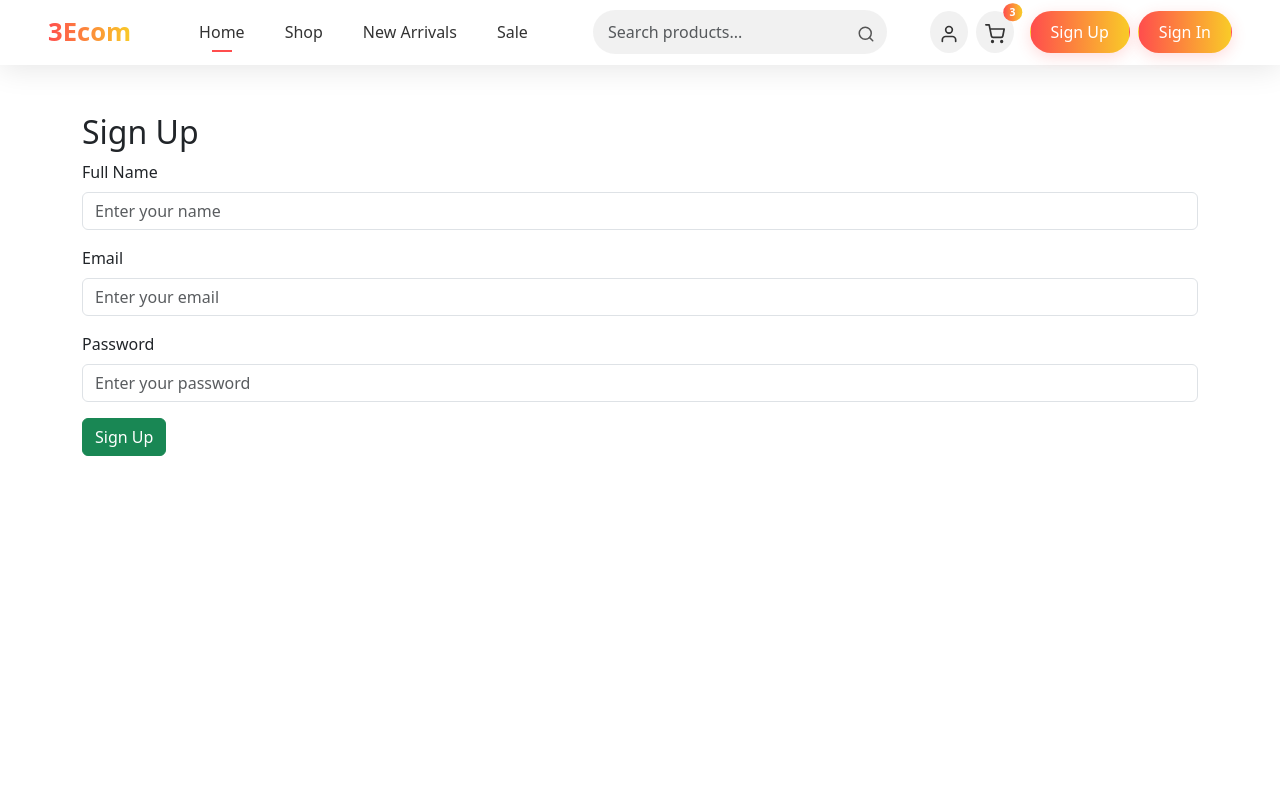
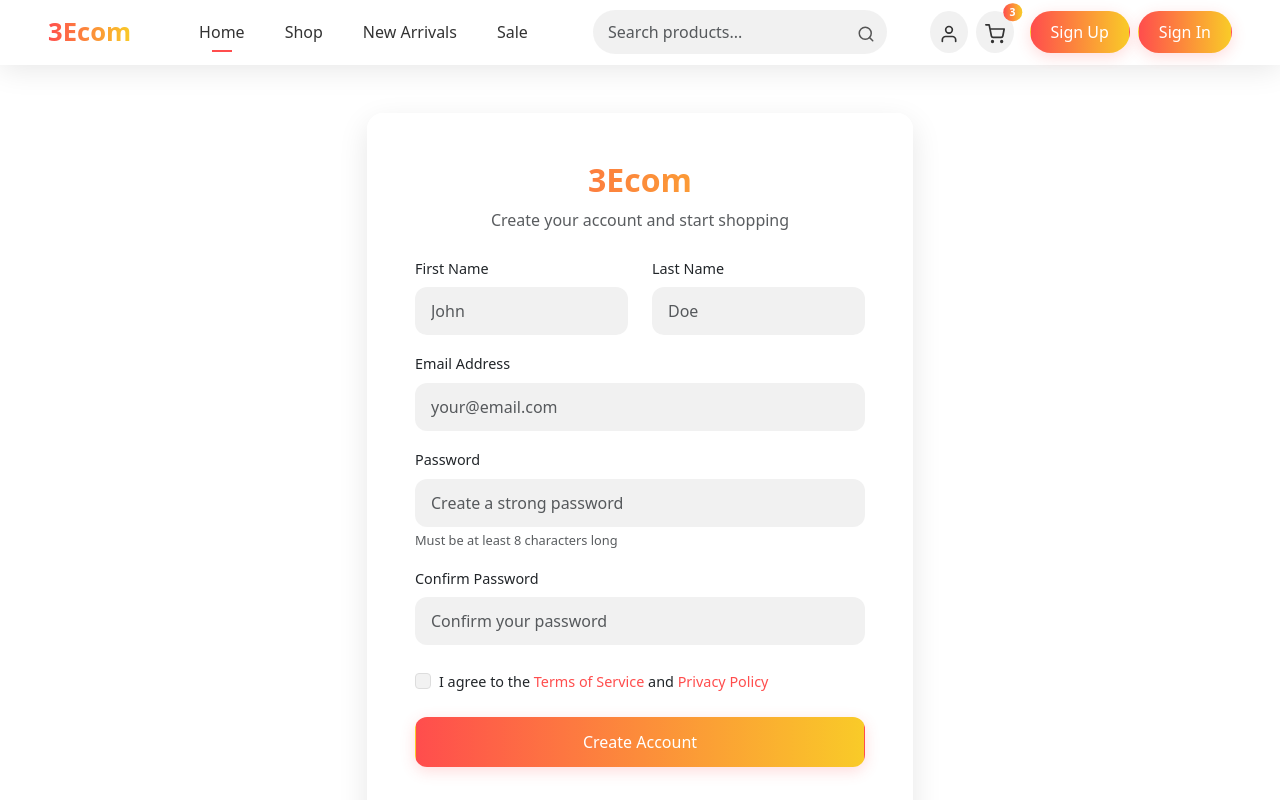
Before and after one commit to oubellaismail/ecom, a React (Create React App) app in the folder front/: page /signup in a window 1280 px wide. Built offline with nearby package versions, Linux system fonts and the light colour scheme.

Commit message:
create sign up component

```diff
--- a/front/src/components/SignUp.js
+++ b/front/src/components/SignUp.js
@@ -1,24 +1,224 @@
-import React from 'react';
+import React, { useState } from 'react';
+import { Link } from 'react-router-dom';
 
 const SignUp = () => {
+  const [formData, setFormData] = useState({
+    firstName: '',
+    lastName: '',
+    email: '',
+    password: '',
+    confirmPassword: '',
+    agreeTerms: false
+  });
+
+  const handleChange = (e) => {
+    const { name, value, type, checked } = e.target;
+    setFormData({
+      ...formData,
+      [name]: type === 'checkbox' ? checked : value
+    });
+  };
+
+  const handleSubmit = (e) => {
+    e.preventDefault();
+    // Handle sign up logic here
+    console.log(formData);
+  };
+
   return (
-    <div className="container mt-5">
-      <h2>Sign Up</h2>
-      <form>
-        <div className="mb-3">
-          <label className="form-label">Full Name</label>
-          <input type="text" className="form-control" placeholder="Enter your name" />
+    <div className="container my-5">
+      <div className="row justify-content-center">
+        <div className="col-md-8 col-lg-6">
+          <div className="card border-0" style={{
+            background: 'rgba(255, 255, 255, 0.8)',
+            backdropFilter: 'blur(10px)',
+            boxShadow: '0 10px 30px rgba(0, 0, 0, 0.1)',
+            borderRadius: '16px'
+          }}>
+            <div className="card-body p-4 p-md-5">
+              {/* Logo */}
+              <div className="text-center mb-4">
+                <h1 style={{
+                  fontWeight: '800',
+                  fontSize: '2rem',
+                  background: 'linear-gradient(90deg, #ff4d4d, #f9cb28)',
+                  WebkitBackgroundClip: 'text',
+                  WebkitTextFillColor: 'transparent'
+                }}>
+                  3Ecom
+                </h1>
+                <p className="text-muted">Create your account and start shopping</p>
+              </div>
+
+              <form onSubmit={handleSubmit}>
+                {/* Name fields */}
+                <div className="row mb-3">
+                  <div className="col-md-6 mb-3 mb-md-0">
+                    <label className="form-label" style={{ fontWeight: '500', fontSize: '0.9rem' }}>
+                      First Name
+                    </label>
+                    <input
+                      type="text"
+                      className="form-control"
+                      name="firstName"
+                      value={formData.firstName}
+                      onChange={handleChange}
+                      placeholder="John"
+                      style={{
+                        padding: '12px 16px',
+                        borderRadius: '12px',
+                        background: 'rgba(236, 236, 236, 0.7)',
+                        border: 'none'
+                      }}
+                      required
+                    />
+                  </div>
+                  <div className="col-md-6">
+                    <label className="form-label" style={{ fontWeight: '500', fontSize: '0.9rem' }}>
+                      Last Name
+                    </label>
+                    <input
+                      type="text"
+                      className="form-control"
+                      name="lastName"
+                      value={formData.lastName}
+                      onChange={handleChange}
+                      placeholder="Doe"
+                      style={{
+                        padding: '12px 16px',
+                        borderRadius: '12px',
+                        background: 'rgba(236, 236, 236, 0.7)',
+                        border: 'none'
+                      }}
+                      required
+                    />
+                  </div>
+                </div>
+
+                {/* Email field */}
+                <div className="mb-3">
+                  <label className="form-label" style={{ fontWeight: '500', fontSize: '0.9rem' }}>
+                    Email Address
+                  </label>
+                  <input
+                    type="email"
+                    className="form-control"
+                    name="email"
+                    value={formData.email}
+                    onChange={handleChange}
+                    placeholder="your@email.com"
+                    style={{
+                      padding: '12px 16px',
+                      borderRadius: '12px',
+                      background: 'rgba(236, 236, 236, 0.7)',
+                      border: 'none'
+                    }}
+                    required
+                  />
+                </div>
+
+                {/* Password fields */}
+                <div className="mb-3">
+                  <label className="form-label" style={{ fontWeight: '500', fontSize: '0.9rem' }}>
+                    Password
+                  </label>
+                  <input
+                    type="password"
+                    className="form-control"
+                    name="password"
+                    value={formData.password}
+                    onChange={handleChange}
+                    placeholder="Create a strong password"
+                    style={{
+                      padding: '12px 16px',
+                      borderRadius: '12px',
+                      background: 'rgba(236, 236, 236, 0.7)',
+                      border: 'none'
+                    }}
+                    required
+                    minLength="8"
+                  />
+                  <div className="form-text" style={{ fontSize: '0.8rem' }}>
+                    Must be at least 8 characters long
+                  </div>
+                </div>
+
+                <div className="mb-4">
+                  <label className="form-label" style={{ fontWeight: '500', fontSize: '0.9rem' }}>
+                    Confirm Password
+                  </label>
+                  <input
+                    type="password"
+                    className="form-control"
+                    name="confirmPassword"
+                    value={formData.confirmPassword}
+                    onChange={handleChange}
+                    placeholder="Confirm your password"
+                    style={{
+                      padding: '12px 16px',
+                      borderRadius: '12px',
+                      background: 'rgba(236, 236, 236, 0.7)',
+                      border: 'none'
+                    }}
+                    required
+                  />
+                </div>
+
+                {/* Terms and conditions */}
+                <div className="form-check mb-4">
+                  <input
+                    className="form-check-input"
+                    type="checkbox"
+                    id="agreeTerms"
+                    name="agreeTerms"
+                    checked={formData.agreeTerms}
+                    onChange={handleChange}
+                    style={{
+                      borderColor: '#ddd',
+                      backgroundColor: 'rgba(236, 236, 236, 0.7)'
+                    }}
+                    required
+                  />
+                  <label className="form-check-label" htmlFor="agreeTerms" style={{ fontSize: '0.9rem' }}>
+                    I agree to the <Link to="/terms" className="text-decoration-none" style={{ color: '#ff4d4d' }}>Terms of Service</Link> and <Link to="/privacy" className="text-decoration-none" style={{ color: '#ff4d4d' }}>Privacy Policy</Link>
+                  </label>
+                </div>
+
+                {/* Sign up button */}
+                <button
+                  type="submit"
+                  className="btn w-100 mb-3"
+                  style={{
+                    background: 'linear-gradient(90deg, #ff4d4d, #f9cb28)',
+                    color: 'white',
+                    fontWeight: '500',
+                    padding: '12px',
+                    borderRadius: '12px',
+                    boxShadow: '0 4px 15px rgba(255, 77, 77, 0.2)'
+                  }}
+                >
+                  Create Account
+                </button>
+
+                {/* Social login separator */}
+                <div className="d-flex align-items-center my-4">
+                  <div className="flex-grow-1 border-bottom"></div>
+                </div>
+
+
+
+                {/* Sign in link */}
+                <div className="text-center" style={{ fontSize: '0.9rem' }}>
+                  Already have an account?{' '}
+                  <Link to="/signin" className="text-decoration-none" style={{ color: '#ff4d4d', fontWeight: '500' }}>
+                    Sign in
+                  </Link>
+                </div>
+              </form>
+            </div>
+          </div>
         </div>
-        <div className="mb-3">
-          <label className="form-label">Email</label>
-          <input type="email" className="form-control" placeholder="Enter your email" />
-        </div>
-        <div className="mb-3">
-          <label className="form-label">Password</label>
-          <input type="password" className="form-control" placeholder="Enter your password" />
-        </div>
-        <button type="submit" className="btn btn-success">Sign Up</button>
-      </form>
+      </div>
     </div>
   );
 };
```
